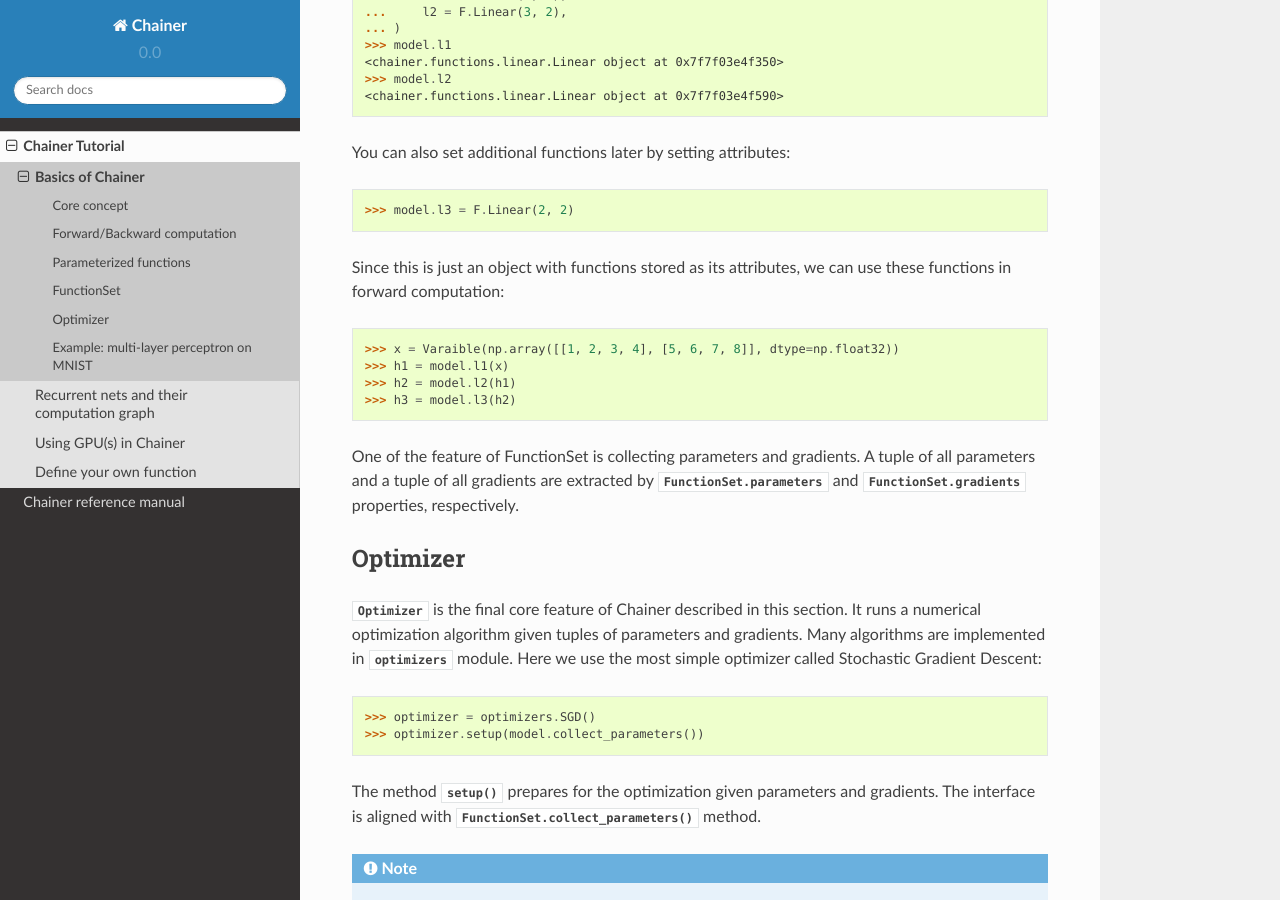
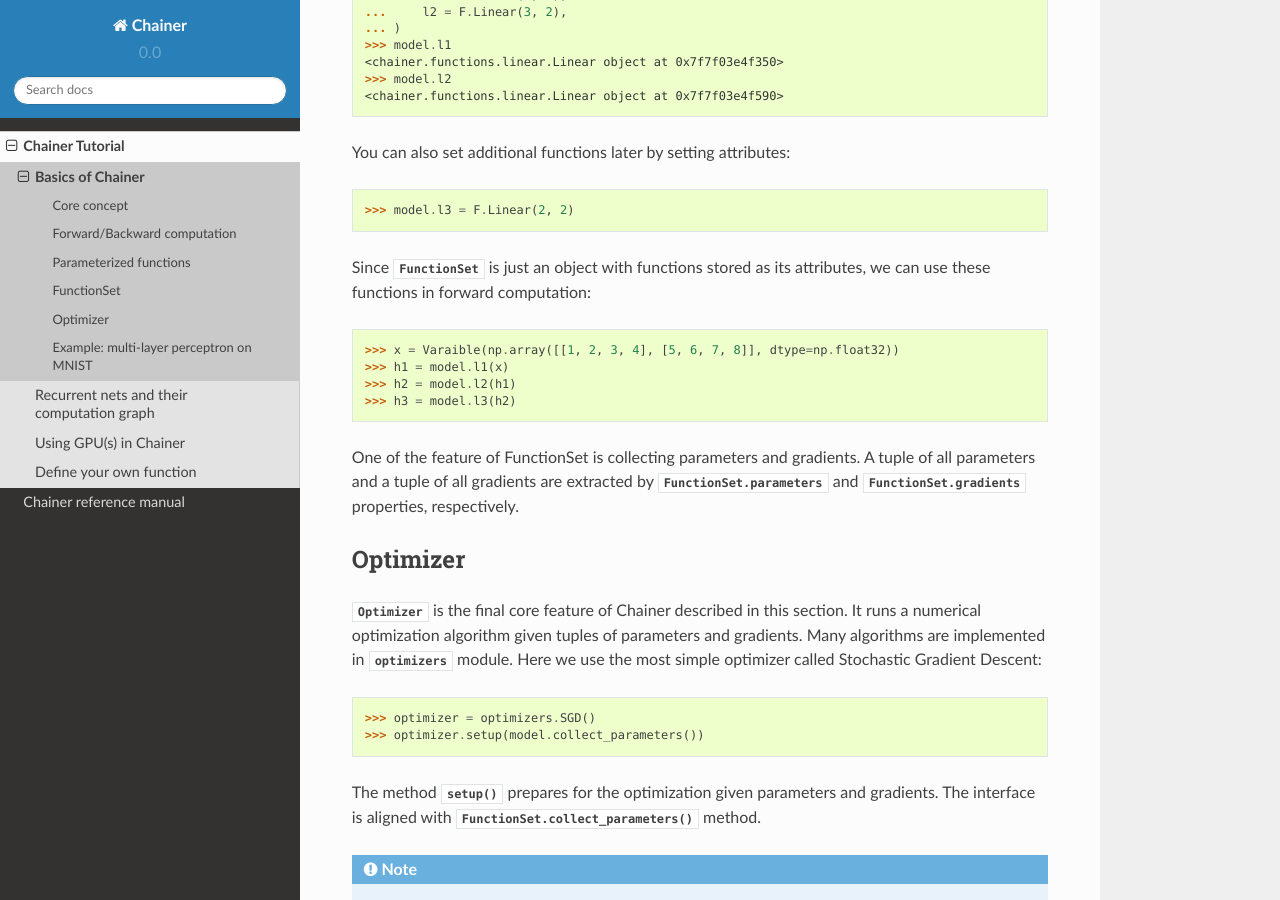
Before and after one commit to mitmul/intel-chainer, a Sphinx documentation site: the page built from docs/source/tutorial/basic.rst, in a window 1280 px wide and 900 px high, scrolled down 4399 px. Built offline with Sphinx 7.4.7 and the Read the Docs theme 2.0.0, drawn with Linux system fonts in a browser that asks for light colours.

Commit message:
Make this explicit

```diff
--- a/docs/source/tutorial/basic.rst
+++ b/docs/source/tutorial/basic.rst
@@ -194,7 +194,7 @@
 
   >>> model.l3 = F.Linear(2, 2)
 
-Since this is just an object with functions stored as its attributes, we can use these functions in forward computation::
+Since :class:`FunctionSet` is just an object with functions stored as its attributes, we can use these functions in forward computation::
 
   >>> x = Varaible(np.array([[1, 2, 3, 4], [5, 6, 7, 8]], dtype=np.float32))
   >>> h1 = model.l1(x)
```
